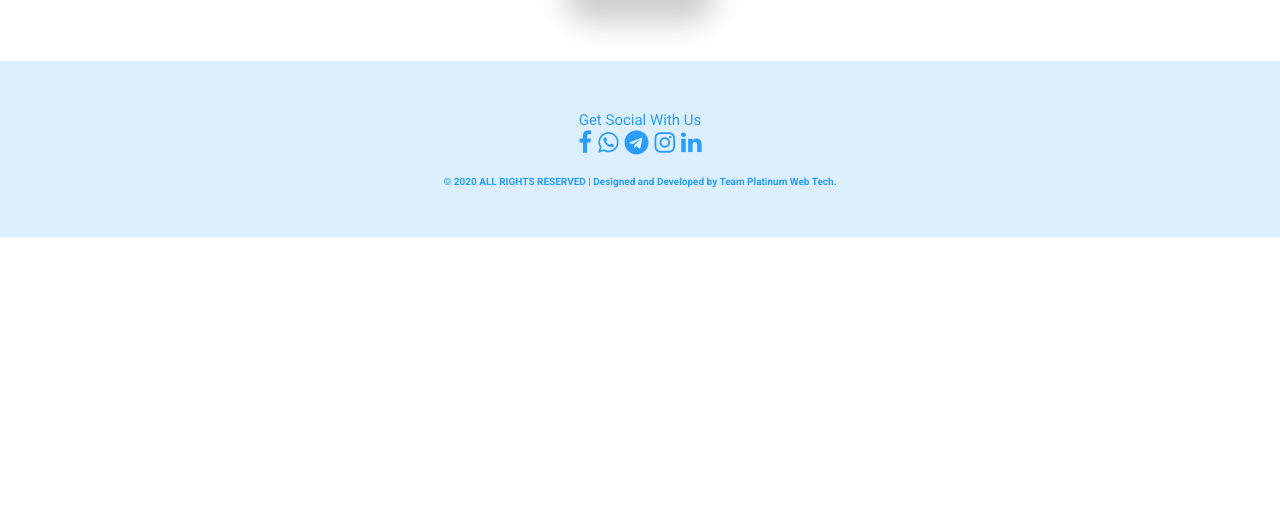
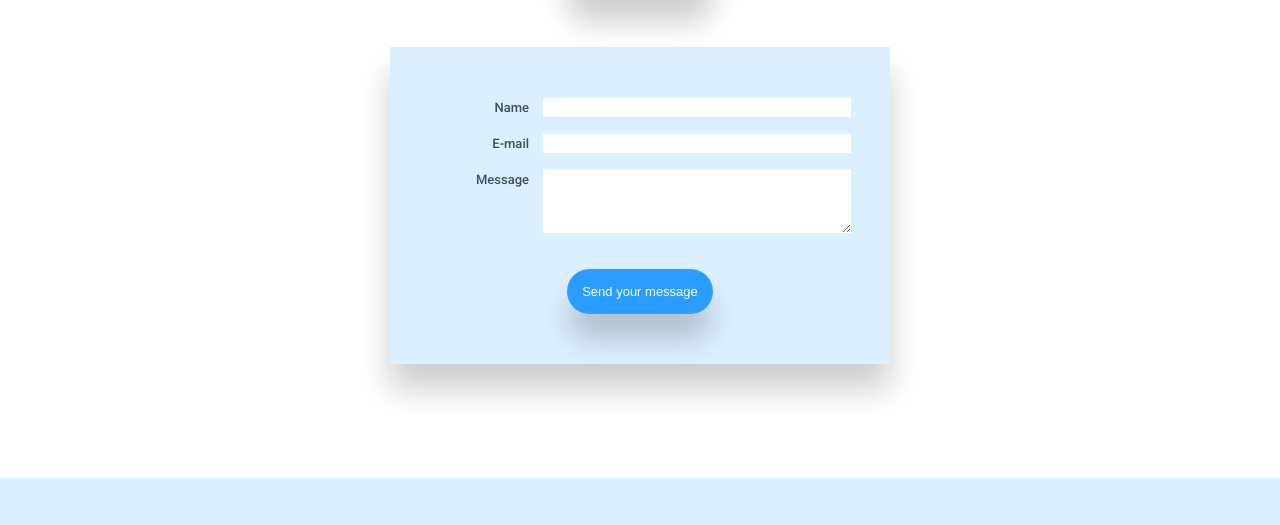
Before and after one commit to platinumwebtech/platinumwebtech.github.io, a plain HTML site: page index.html in a window 1280 px wide. Shown: the part 6966-7491 px from the top of the page. Before the commit the page ends 7203 px from the top, so only its background shows below. Drawn offline with Linux system fonts and the light colour scheme.

Commit message:
added the form
added form

```diff
--- a/index.html
+++ b/index.html
@@ -196,12 +196,12 @@
         <div id="p1">
             <img src="./assets/projects/miniGravity.png" alt="" />
             <h3> Mini Gravity </h3>
-            <p> A non-profit startup. <br><a href="https://minigravity.github.io"> Visit website </a> </p>
+            <p> A non-profit startup. <br><a href="https://minigravity.github.io" style="font-size: small;"> Visit website </a> </p>
         </div>
         <div id="p2">
             <img src="./assets/projects/nor.png" alt="" />
             <h3> Norow </h3>
-            <p> Product Service. <br><a href="https://xd.adobe.com/view/9e59caef-8519-48a5-751a-08402c376bac-e868/screen/431034a6-cd1e-4a39-a197-c3702bd47c20/Android-Mobile-7"> Visit website </a> </p>
+            <p> Product Service. <br><a href="https://xd.adobe.com/view/9e59caef-8519-48a5-751a-08402c376bac-e868/screen/431034a6-cd1e-4a39-a197-c3702bd47c20/Android-Mobile-7" style="font-size: small;"> Visit website </a> </p>
         </div>
     </div>
     <h1 id="query">Any Queries?</h1>
@@ -214,6 +214,26 @@
       <!-- <div class="call"> -->
         <!-- <h3>Call us Now</h3> -->
         <a href="tel:+917051016552" class="buttonOutline" id="lastbtn"><span><img src="./assets/logos/finalcall.png" alt="" /></span><span id="callNow">Call Us Now</span></a>
+
+        <form action="#" method="#">
+        <ul>
+          <li>
+            <label for="name">Name</label>
+            <input type="text" id="name" name="user_name">
+          </li>
+          <li>
+            <label for="mail">E-mail</label>
+            <input type="email" id="mail" name="user_email">
+          </li>
+          <li>
+            <label for="msg">Message</label>
+            <textarea id="msg" name="user_message"></textarea>
+          </li>
+          <li class="buttonOutline">
+            <button type="submit" id="subBtn">Send your message</button>
+          </li>
+         </ul>
+        </form>
       </div>
     <!-- </div> -->
 <!-- footer -->
--- a/main.css
+++ b/main.css
@@ -69,10 +69,16 @@ a{
  text-decoration: none;
  color: #424f5b;
 }
-
+label{
+    font-size: small;
+    color: #424f5b;
+    font-weight: 500;
+}
 
 @media screen and (min-width: 600px){
-
+    form{
+        width: 500px;
+    }
     nav{
         display: grid;
         grid-template-columns: repeat(2, 1fr);
@@ -158,7 +164,10 @@ a{
     }
 }
 @media screen and (max-width:600px){
-
+    /* for mobile viewport */
+    form{
+        width: auto;
+    }
     div#p1 img{
         width:60%;
     }
@@ -687,10 +696,70 @@ div.whyElements img{
     box-shadow: none;
     background-color: white;
 }
+/* __________________________________________________________ */
+/* ______________________FORM______________________________ */
+/* ________________________________________________________ */
+form {
+    box-shadow: var(--whyus);
+    background-color: #DCEFFF;
+    margin: 50px auto;
+    padding: 50px 0;
+
+     /* for laptop viewport*/
+    /* width: 500px; */
+    /* for mobile widht = auto */
 
 
+}
 
+  ul {
+    list-style: none;
+    padding: 0;
+    margin: 0;
+  }
 
+  form li + li {
+    margin-top: 1em;
+  }
+
+  label {
+    display: inline-block;
+    width: 20%;
+    padding-right: 10px;
+    text-align: right;
+  }
+
+  input,
+  textarea {
+    font: 'Roboto', sans-serif;
+    font-size: small;
+    color: #424f5b;
+    font-weight: 500;
+    width: 60%;
+    padding: 2px 4px;
+    border: inherit;
+  }
+
+  input:focus,
+  textarea:focus {
+    border: 0.2px #2B9DFF solid;
+  }
+
+  textarea {
+    vertical-align: top;
+    height: 5em;
+  }
+
+#subBtn{
+    background-color: #2B9DFF;
+    margin: 20px auto 0 auto;
+    padding: 15px;
+    color: #ffffff;
+    font-size: small;
+    border-radius: 1000px;
+    box-shadow: var(--whyus);
+
+}
 
 
 
```
